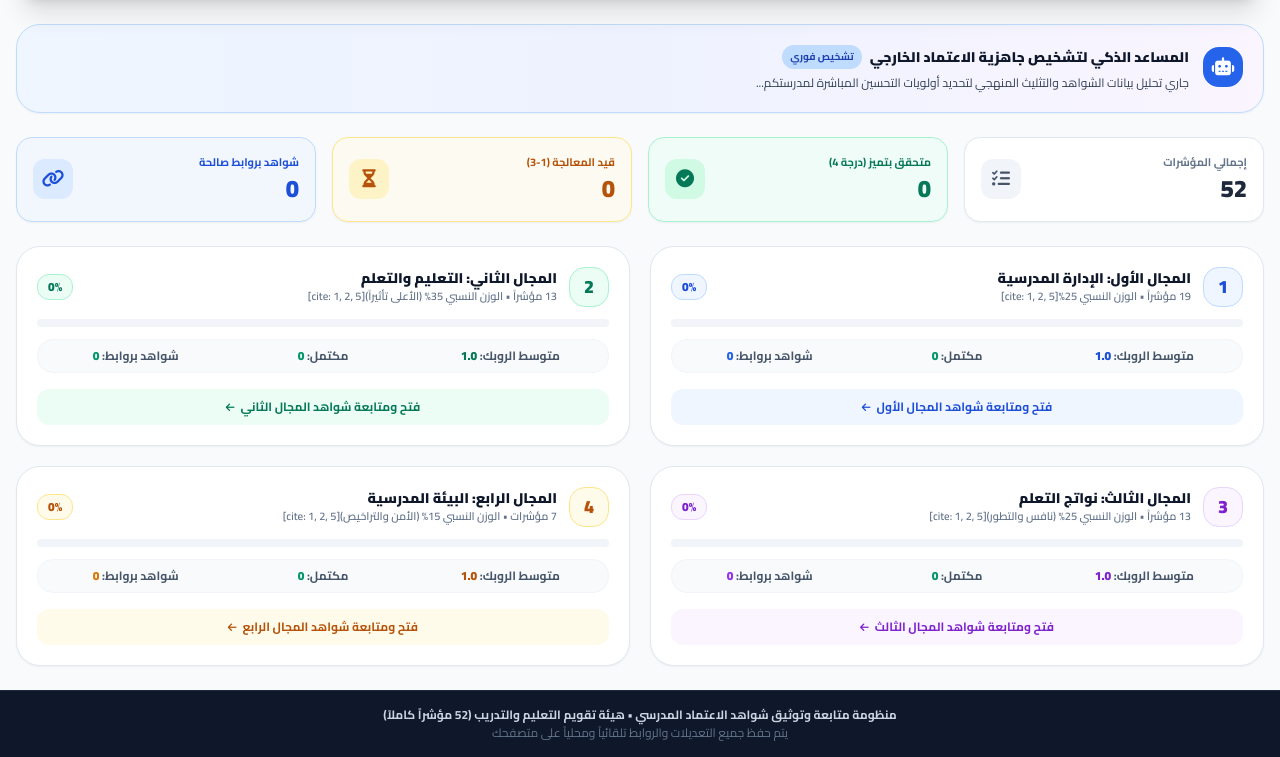
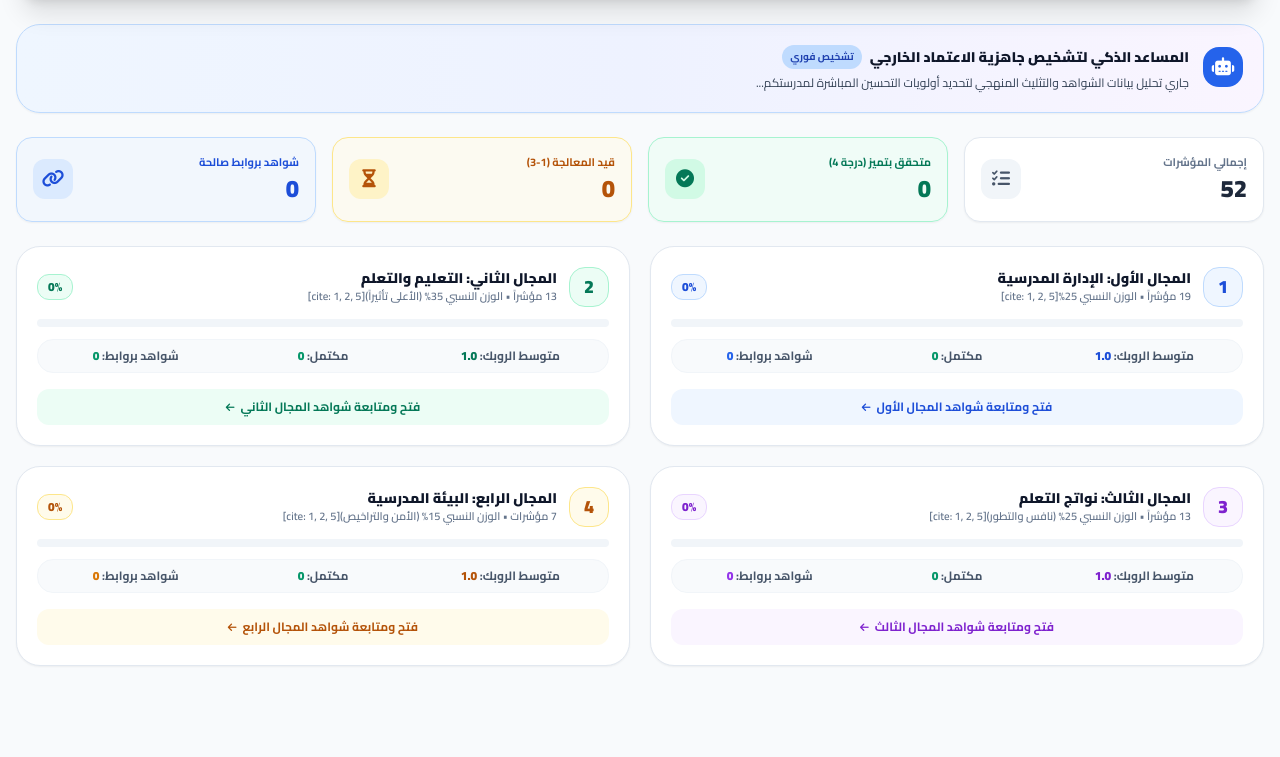
Before and after one commit to bakr4039-byte/school-accreditation-system, a plain HTML site: page index.html in a window 1280 px wide. Shown: the part 425-1182 px from the top of the page. After the commit the page ends 1115 px from the top, so only its background shows below. Drawn offline with nearby package versions, Linux system fonts and the light colour scheme.

Commit message:
Update index.html

```diff
--- a/index.html
+++ b/index.html
@@ -801,13 +801,7 @@
     </div>
   </div>
 
-  <!-- Footer -->
-  <footer class="bg-slate-900 text-slate-400 border-t border-slate-800 text-xs py-4 text-center no-print mt-auto">
-    <p class="font-bold text-slate-300">منظومة متابعة وتوثيق شواهد الاعتماد المدرسي • هيئة تقويم التعليم والتدريب (52 مؤشراً كاملاً)</p>
-    <p class="text-slate-500 mt-0.5">يتم حفظ جميع التعديلات والروابط تلقائياً ومحلياً على متصفحك</p>
-  </footer>
-
-  <!-- Complete 52 Indicators Data Array & Master Logic -->
+  <!-- Complete 52 Indicators Data Array & Application Logic -->
   <script>
     const fullIndicators52 = [
       // Domain 1: الإدارة المدرسية (19 مؤشراً - وزن 25%)
@@ -1319,7 +1313,6 @@
       }
     }
 
-    // Modal Helpers
     function openModal(id) { document.getElementById(id).classList.remove('hidden'); }
     function closeModal(id) { document.getElementById(id).classList.add('hidden'); }
   </script>
```
